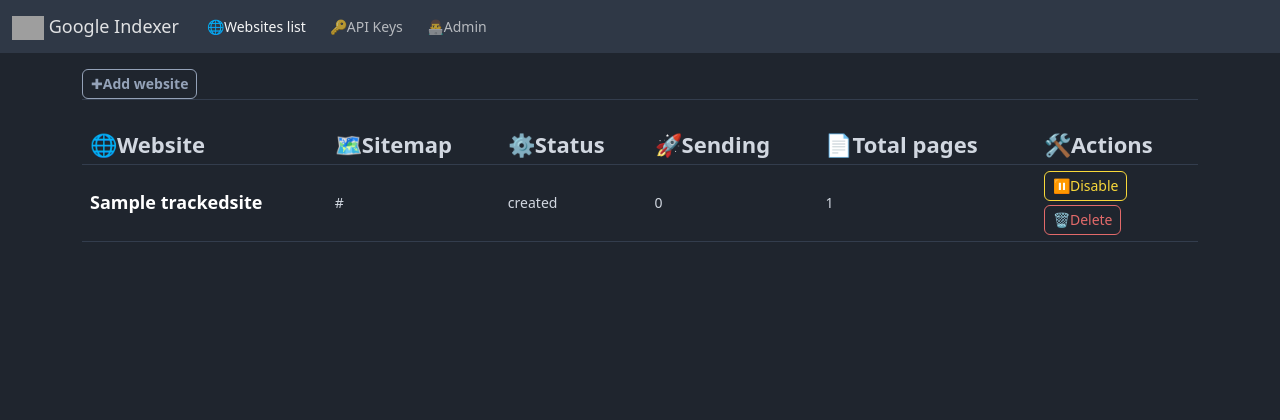
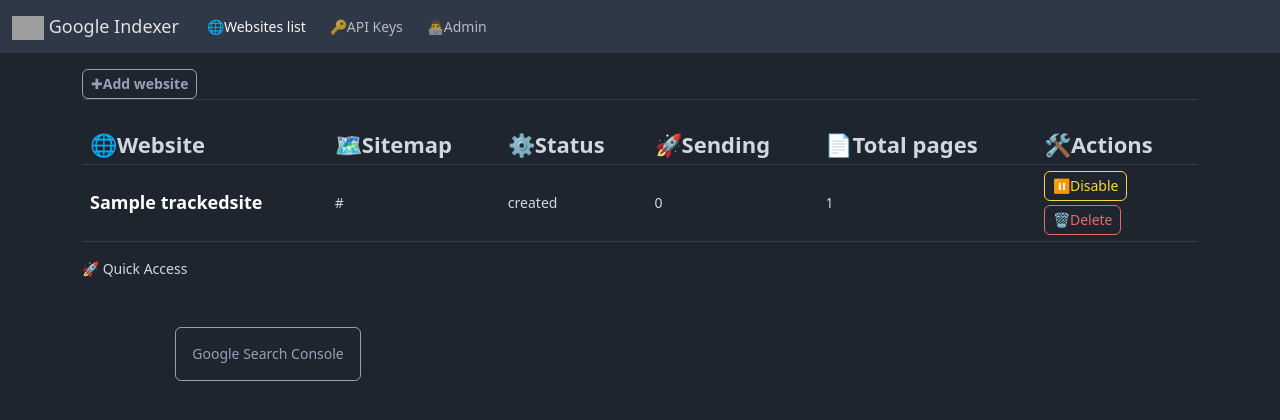
Before and after one commit to ornoone/google-sitemap-indexer, a Django app: page /indexer/site/ in a window 1280 px wide. Shown: the top 420 px of the page. Run offline with Django 5.2, Linux system fonts and the light colour scheme; tables that the repository leaves empty hold one stand-in row (values such as "Sample post"); parts of the project's set-up code (start-up, migrations or seed data) failed here and were passed over; some libraries are stand-ins or nearby versions; grey boxes are pictures that could not be loaded.

Commit message:
Update trackedsite_list.html

```diff
--- a/app/google_indexer/apps/indexer/templates/indexer/trackedsite_list.html
+++ b/app/google_indexer/apps/indexer/templates/indexer/trackedsite_list.html
@@ -92,4 +92,26 @@
 
         </tbody>
     </table>
+</div>
+<div classe="h3">🚀 Quick Access</div>
+<div class="container text-center mt-5">
+  <div class="row">
+    <div class="col-md-4 mb-4">
+      <button class="btn btn-outline-light p-3">
+
+        <div>Google Search Console</div>
+      </button>
+    </div>
+
+
+
+
+
+  </div>
+</div>
+
+
+
+
+
 {% endblock content %}
```
